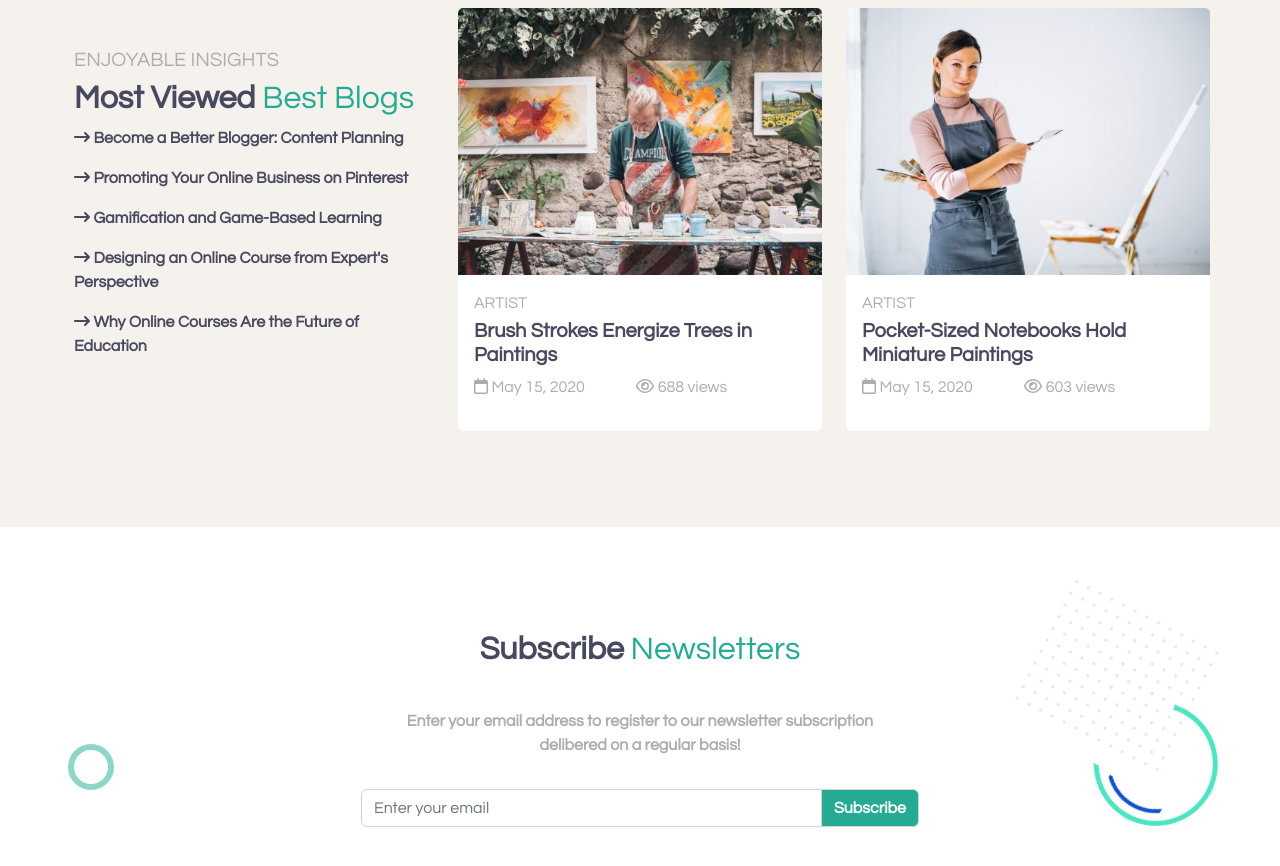
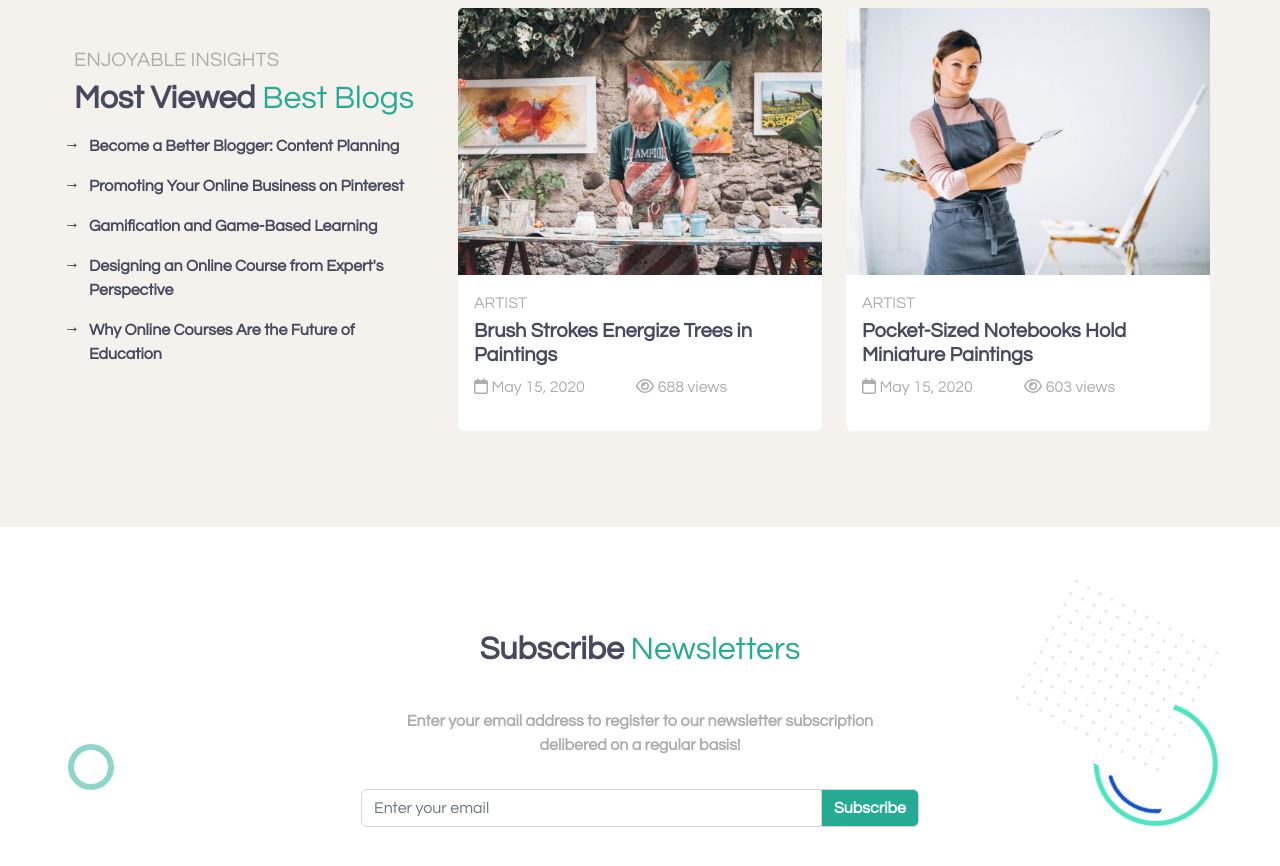
Before and after one commit to giuseppesciacca/proj-html-vuejs, a Vue app: page / in a window 1280 px wide. Shown: the part 4620-5486 px from the top of the page. Built offline with nearby package versions, Linux system fonts and the light colour scheme.

Commit message:
[add] style li on MostViewd + flavico

```diff
--- a/index.html
+++ b/index.html
@@ -3,7 +3,7 @@
 
 <head>
   <meta charset="UTF-8" />
-  <link rel="icon" type="image/svg+xml" href="/src/assets/img/favicon-32x32.png" />
+  <link rel="icon" type="image/svg+xml" href="public/img/favicon-32x32.png" />
   <meta name="viewport" content="width=device-width, initial-scale=1.0" />
   <!-- FONT GOOGLE -->
   <link rel="preconnect" href="https://fonts.googleapis.com">
--- a/src/components/MostViewed.vue
+++ b/src/components/MostViewed.vue
@@ -12,23 +12,23 @@ export default {
                     <h5 class="title_h5">ENJOYABLE INSIGHTS</h5>
                     <h2>Most Viewed <span>Best Blogs</span></h2>
                     <ul class="p-0">
-                        <li class="pb-3"><a href="#"><font-awesome-icon :icon="['fas', 'arrow-right-long']" /> Become a
+                        <li class="py-2"><a href="#"> Become a
                                 Better
                                 Blogger: Content
                                 Planning</a></li>
-                        <li class="pb-3"><a href="#"><font-awesome-icon :icon="['fas', 'arrow-right-long']" /> Promoting
+                        <li class="py-2"><a href="#"> Promoting
                                 Your Online
                                 Business on
                                 Pinterest</a></li>
-                        <li class="pb-3"><a href="#"><font-awesome-icon :icon="['fas', 'arrow-right-long']" /> Gamification
+                        <li class="py-2"><a href="#"> Gamification
                                 and
                                 Game-Based Learning</a>
                         </li>
-                        <li class="pb-3"><a href="#"><font-awesome-icon :icon="['fas', 'arrow-right-long']" /> Designing an
+                        <li class="py-2"><a href="#"> Designing an
                                 Online Course
                                 from
                                 Expert's Perspective</a></li>
-                        <li class="pb-3"><a href="#"><font-awesome-icon :icon="['fas', 'arrow-right-long']" /> Why Online
+                        <li class="py-2"><a href="#"> Why Online
                                 Courses Are the
                                 Future of
                                 Education</a></li>
@@ -90,6 +90,18 @@ export default {
         list-style: none;
     }
 
+    li {
+        position: relative;
+        padding-left: 15px;
+    }
+
+    li::before {
+        content: "\2192";
+        position: absolute;
+        top: 5px;
+        left: -10px;
+    }
+
     a {
         text-decoration: none;
         color: $gun_powder;
```
